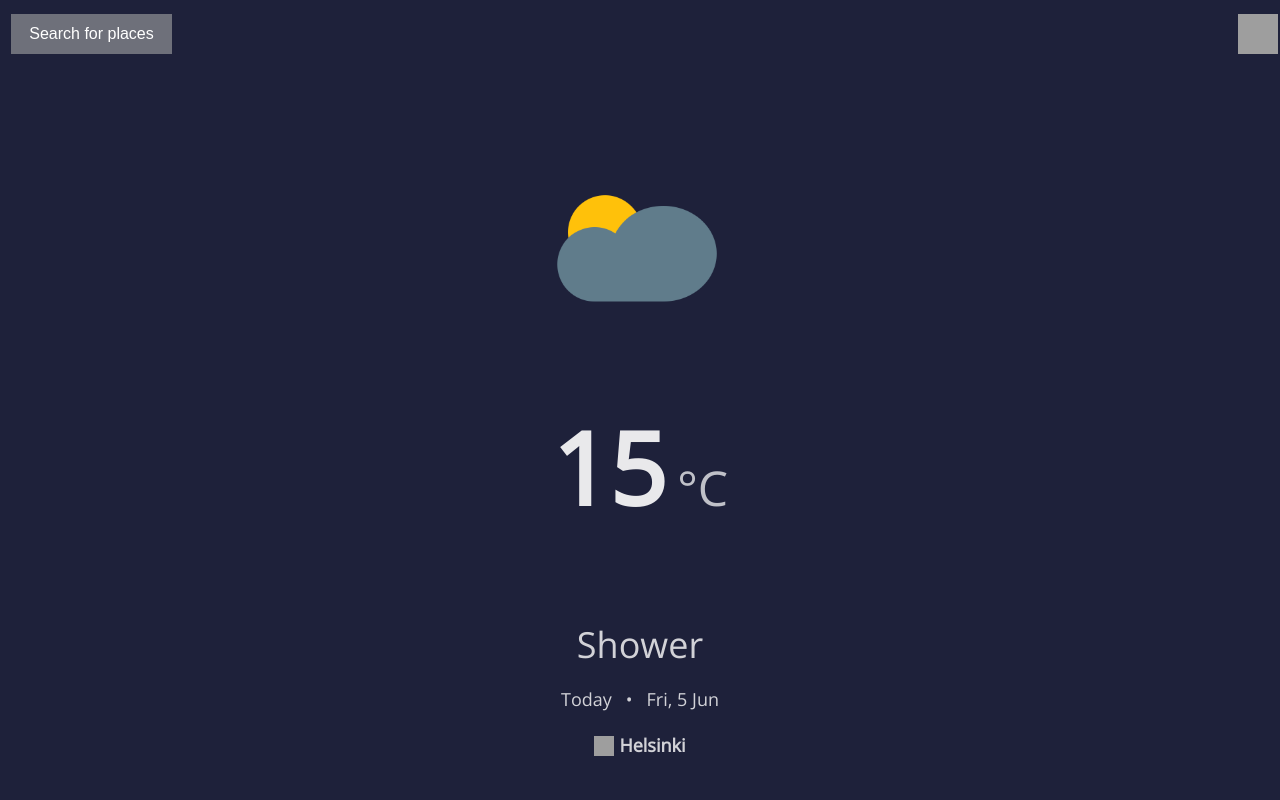
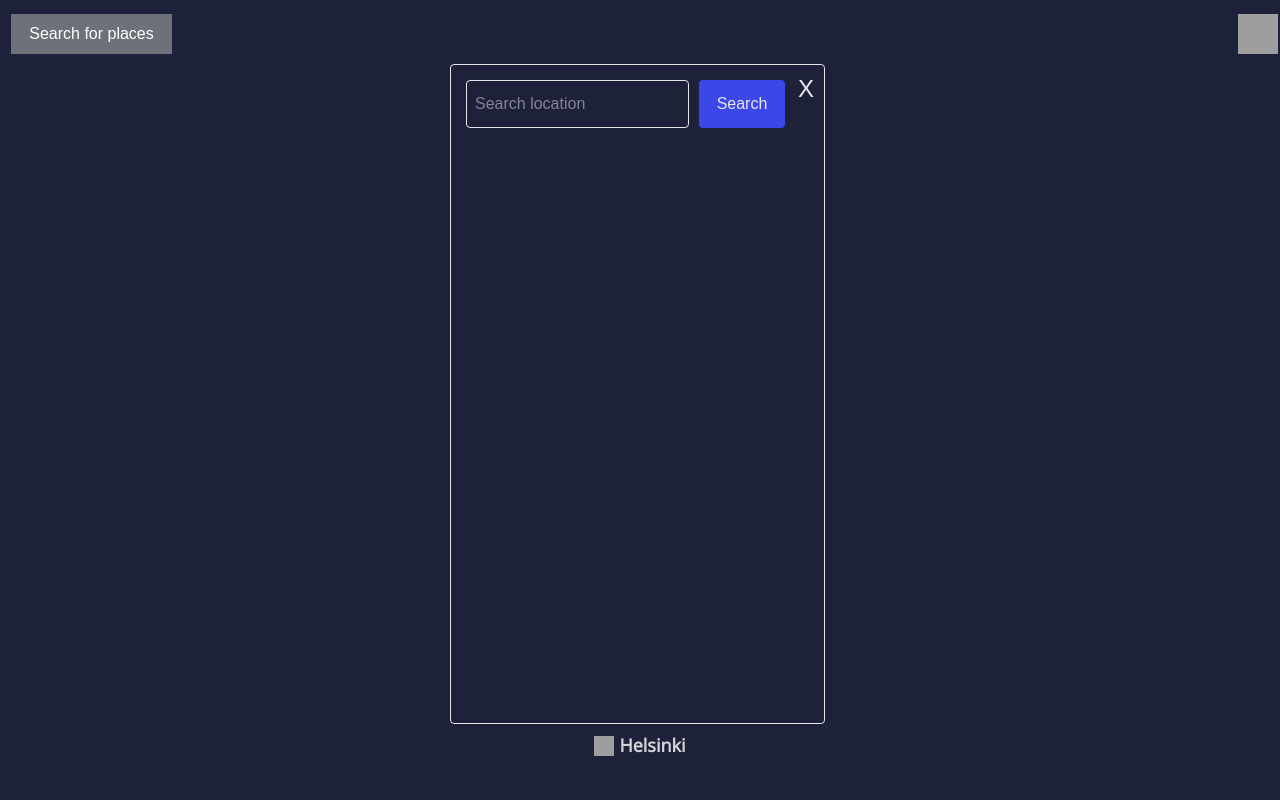
Before and after one commit to VitaliiHryb/WeatherApp, a React app: page / in a window 1280 px wide. Both pictures are taken after a click on the button "Search for places". Shown: the top 800 px of the page. Built offline with nearby package versions, Linux system fonts and the light colour scheme; grey boxes are pictures that could not be loaded.

Commit message:
WeatherNav add

```diff
--- a/src/components/weather-mobile/Weather.jsx
+++ b/src/components/weather-mobile/Weather.jsx
@@ -1,7 +1,8 @@
-import React from 'react';
+import React, { useState } from 'react';
 import styled from 'styled-components';
 import weatherIcon from '../../images/weather-icon.png';
 import gpsIcon from '../../images/gps-icon.png';
+import WeatherNav from './WeatherNav';
 
 const Container = styled.div`
   background: #1e213a;
@@ -110,12 +111,19 @@ const Celsium = styled.span`
 `;
 
 function Weather() {
+  const [showNav, setShowNav] = useState(false);
+
+  const onClose = () => setShowNav(false);
+
   return (
     <Container className="weather-container">
       <NavContainer>
-        <SearchButton>Search for places</SearchButton>
+        <SearchButton onClick={() => setShowNav(true)}>
+          Search for places
+        </SearchButton>
         <GpsIcon src={gpsIcon} />
       </NavContainer>
+      {showNav === true ? <WeatherNav onClose={onClose} /> : <></>}
       <WeatherContainer>
         <Icon src={weatherIcon} />
         <Temperature>
--- /dev/null
+++ b/src/components/weather-mobile/WeatherNav.jsx
@@ -0,0 +1,159 @@
+import React, { useState } from 'react';
+import styled from 'styled-components';
+import popularCities from '../../tools/popularCities.js';
+
+const NavContainer = styled.div`
+  position: absolute;
+  display: flex;
+  flex-direction: column;
+  background: #1e213a;
+  width: 375px;
+  height: 660px;
+  padding: 15px;
+  position: absolute;
+  top: 10px;
+  left: -190px;
+  border: 1px solid #e7e7eb;
+  border-radius: 4px;
+  overflow: hidden;
+  z-index: 1;
+`;
+
+const InputContainer = styled.div`
+  display: flex;
+`;
+
+const Input = styled.input`
+  width: calc(100% - 120px);
+  height: 48px;
+  margin-bottom: 20px;
+  border: 1px solid #e7e7eb;
+  border-radius: 4px;
+  padding: 8px;
+  font-size: 16px;
+  color: #e7e7eb;
+  background-color: #1e213a;
+  &::placeholder {
+    color: #e7e7eb;
+    opacity: 0.5;
+  }
+`;
+
+const WeatherNavContainer = styled.div`
+  position: relative;
+`;
+
+const Button = styled.button`
+  width: 86px;
+  height: 48px;
+  background-color: #3c47e9;
+  color: #e7e7eb;
+  font-size: 16px;
+  border: none;
+  border-radius: 4px;
+  margin-left: 10px;
+  cursor: pointer;
+`;
+
+const CloseButton = styled.button`
+  position: absolute;
+  top: 10px;
+  right: 10px;
+  background: none;
+  border: none;
+  font-size: 24px;
+  color: #e7e7eb;
+  cursor: pointer;
+`;
+
+const MatchingCitiesContainer = styled.div`
+  width: 80%;
+  position: absolute;
+  top: 90px;
+  left: 10px;
+  right: 0;
+  background-color: #1e213a;
+  color: #e7e7eb;
+  border: none;
+  border-radius: 4px;
+  box-shadow: 0px 4px 4px rgba(0, 0, 0, 0.25);
+`;
+
+const MatchingCity = styled.div`
+  padding: 8px 16px;
+  font-size: 16px;
+  color: #e7e7eb;
+  cursor: pointer;
+
+  &:hover {
+    border: 1px solid #a09fb1;
+    border-radius: 2px;
+    box-shadow: 0px 4px 4px rgba(0, 0, 0, 0.25);
+  }
+`;
+
+function WeatherNav({ onClose }) {
+  const [cityInput, setCityInput] = useState('');
+  const [matchingCities, setMatchingCities] = useState([]);
+
+  const handleCityInputChange = e => {
+    const inputVal = e.target.value;
+    setCityInput(inputVal);
+
+    if (inputVal === '') {
+      setMatchingCities([]);
+    } else {
+      // Filter popularCities array to get matching cities
+      const matches = popularCities
+        .filter(city => city.toLowerCase().startsWith(inputVal.toLowerCase()))
+        .slice(0, 10);
+      setMatchingCities(matches);
+    }
+  };
+
+  const handleSearchSubmit = e => {
+    if (e) {
+      e.preventDefault();
+    }
+    const selectedCity = matchingCities.find(city => city === cityInput);
+    if (selectedCity) {
+      console.log(`You have chosen ${selectedCity}`);
+      onClose();
+    }
+  };
+
+  return (
+    <WeatherNavContainer>
+      <NavContainer>
+        <CloseButton onClick={onClose}>X</CloseButton>
+        <form onSubmit={handleSearchSubmit}>
+          <InputContainer>
+            <Input
+              placeholder="Search location"
+              value={cityInput}
+              onChange={handleCityInputChange}
+            />
+            <Button onClick={e => handleSearchSubmit(e)}>Search</Button>
+          </InputContainer>
+          {matchingCities.length > 0 && (
+            <MatchingCitiesContainer>
+              {matchingCities.map(city => (
+                <MatchingCity
+                  key={city}
+                  onClick={() => {
+                    setCityInput(city);
+                    handleSearchSubmit();
+                  }}
+                >
+                  {city}
+                </MatchingCity>
+              ))}
+            </MatchingCitiesContainer>
+          )}
+        </form>
+      </NavContainer>
+    </WeatherNavContainer>
+  );
+}
+
+export default WeatherNav;
--- /dev/null
+++ b/src/tools/popularCities.js
@@ -0,0 +1,106 @@
+const popularCities = [
+  'Tokyo',
+  'Delhi',
+  'Shanghai',
+  'Sao Paulo',
+  'Mumbai',
+  'Mexico City',
+  'Beijing',
+  'Osaka',
+  'Cairo',
+  'New York City',
+  'Dhaka',
+  'Karachi',
+  'Buenos Aires',
+  'Istanbul',
+  'Kolkata',
+  'Manila',
+  'Lagos',
+  'Rio de Janeiro',
+  'Kinshasa',
+  'Tianjin',
+  'Lahore',
+  'Bangalore',
+  'Paris',
+  'Bogota',
+  'Chennai',
+  'Jakarta',
+  'Lima',
+  'Bangkok',
+  'Seoul',
+  'Hyderabad',
+  'London',
+  'Tehran',
+  'Chicago',
+  'Chongqing',
+  'Nanjing',
+  'Wuhan',
+  'Chengdu',
+  'Hong Kong',
+  'Foshan',
+  'Ahmedabad',
+  'Kuala Lumpur',
+  "Xi'an",
+  'Dongguan',
+  'Hangzhou',
+  'Shenyang',
+  'Riyadh',
+  'Baghdad',
+  'Santiago',
+  'Surat',
+  'Madrid',
+  'Suzhou',
+  'Pune',
+  'Harbin',
+  'Houston',
+  'Dallas',
+  'Toronto',
+  'Dar es Salaam',
+  'Miami',
+  'Belgrade',
+  'Singapore',
+  'Philadelphia',
+  'Atlanta',
+  'Fukuoka',
+  'Johannesburg',
+  'Khartoum',
+  'Barcelona',
+  'Saint Petersburg',
+  'Qingdao',
+  'Washington, D.C.',
+  'Montreal',
+  'Seattle',
+  'Athens',
+  'Guadalajara',
+  'San Francisco',
+  'Detroit',
+  'Boston',
+  'Phoenix',
+  'Monterrey',
+  'San Diego',
+  'Tampa',
+  'Miami Beach',
+  'St. Louis',
+  'Brasilia',
+  'Denver',
+  'Portland',
+  'Izmir',
+  'Fortaleza',
+  'Durban',
+  'Hamburg',
+  'Minneapolis',
+  'Frankfurt',
+  'Manaus',
+  'Vienna',
+  'Baku',
+  'Campinas',
+  'Cologne',
+  'Naples',
+  'Adana',
+  'Marseille',
+  'Valencia',
+  'Bucharest',
+  'Yerevan',
+];
+
+export default popularCities;
```
